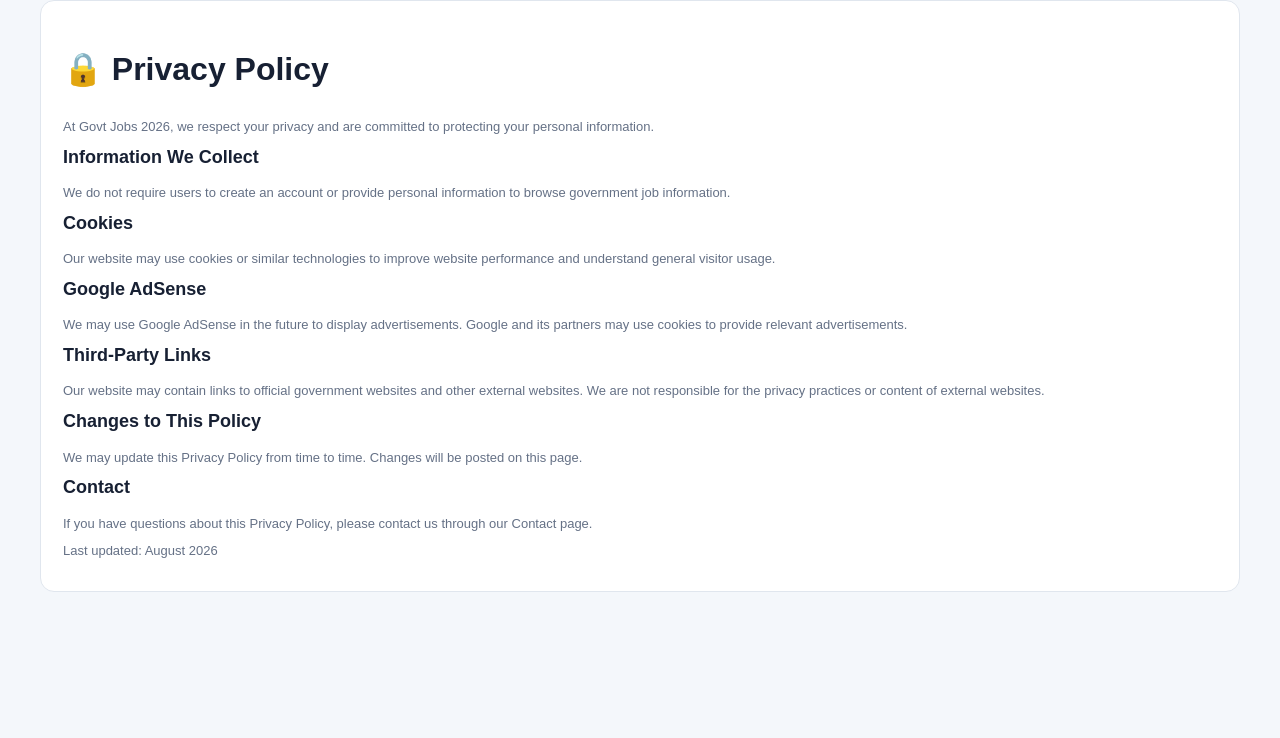
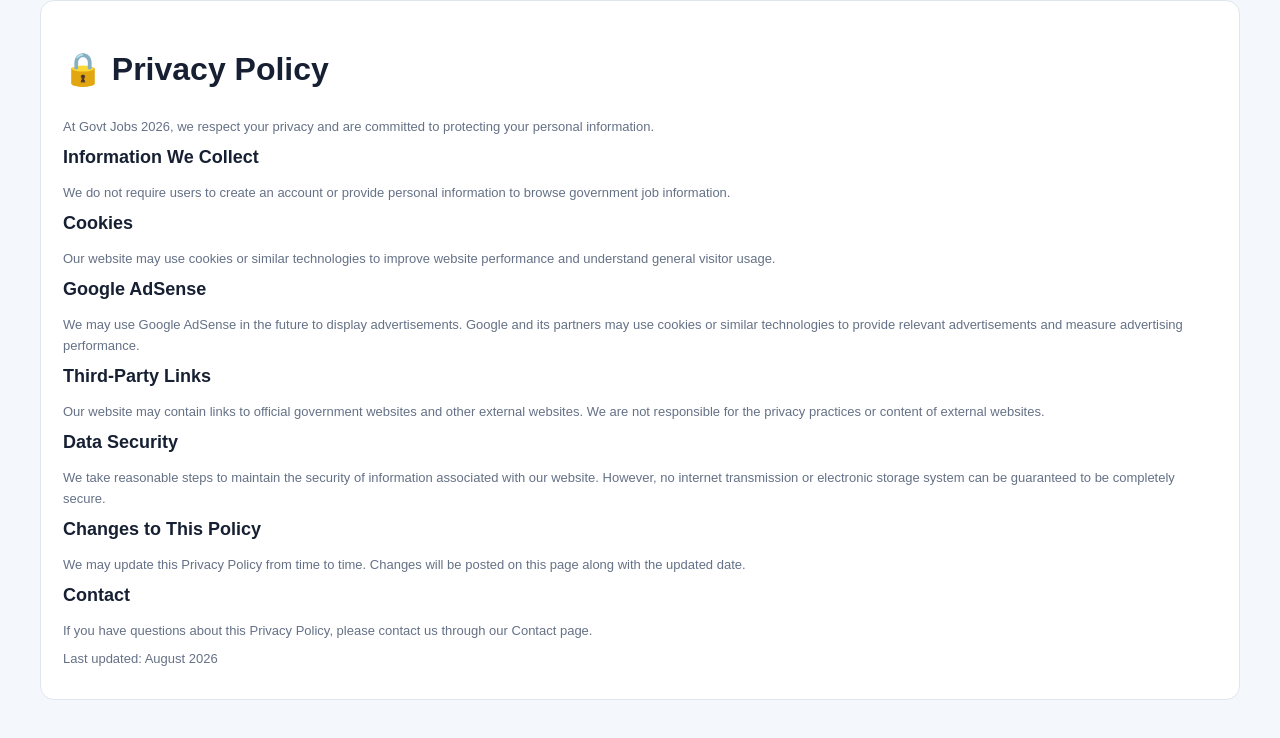
Before and after one commit to chglory8888-dev/govt-jobs-2026, a Next.js app: page /privacy-policy in a window 1280 px wide. Shown: the top 738 px of the page. Built offline with nearby package versions, Linux system fonts and the light colour scheme.

Commit message:
Update privacy-policy.js

```diff
--- a/pages/privacy-policy.js
+++ b/pages/privacy-policy.js
@@ -1,7 +1,30 @@
+import Head from "next/head";
+
 export default function PrivacyPolicy() {
   return (
-    <div className="container">
+    <>
+      <Head>
+        <title>Privacy Policy | Govt Jobs 2026</title>
+
+        <meta
+          name="description"
+          content="Read the Privacy Policy of Govt Jobs 2026, including information about data collection, cookies, advertisements, third-party links and user privacy."
+        />
+
+        <meta
+          name="robots"
+          content="index, follow"
+        />
+
+        <meta
+          name="viewport"
+          content="width=device-width, initial-scale=1"
+        />
+      </Head>
+
+      <main className="container">
         <div className="job-card">
+
           <h1>🔒 Privacy Policy</h1>
 
           <p>
@@ -29,7 +52,8 @@
           <p>
             We may use Google AdSense in the future to display
             advertisements. Google and its partners may use cookies
-          to provide relevant advertisements.
+            or similar technologies to provide relevant advertisements
+            and measure advertising performance.
           </p>
 
           <h2>Third-Party Links</h2>
@@ -41,11 +65,21 @@
             external websites.
           </p>
 
+          <h2>Data Security</h2>
+
+          <p>
+            We take reasonable steps to maintain the security of
+            information associated with our website. However, no
+            internet transmission or electronic storage system can
+            be guaranteed to be completely secure.
+          </p>
+
           <h2>Changes to This Policy</h2>
 
           <p>
             We may update this Privacy Policy from time to time.
-          Changes will be posted on this page.
+            Changes will be posted on this page along with the
+            updated date.
           </p>
 
           <h2>Contact</h2>
@@ -58,7 +92,9 @@
           <p>
             Last updated: August 2026
           </p>
+
         </div>
-    </div>
+      </main>
+    </>
   );
 }
```
Lines whose indentation alone changed are shown as unchanged.
